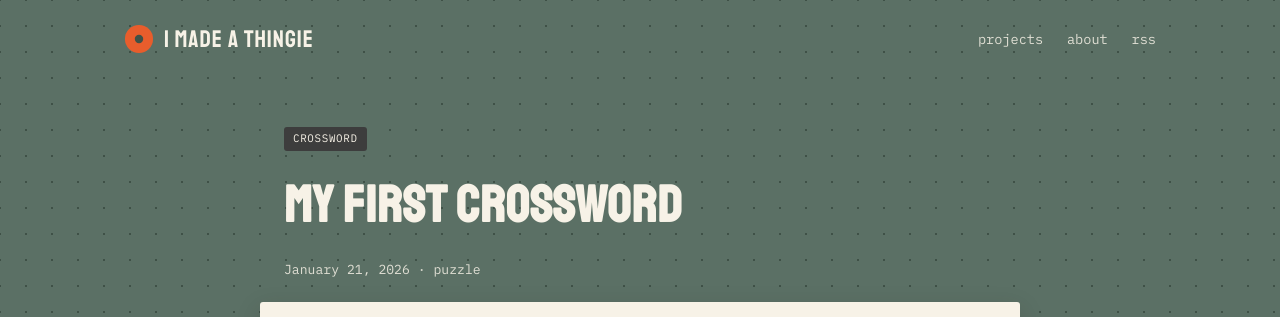
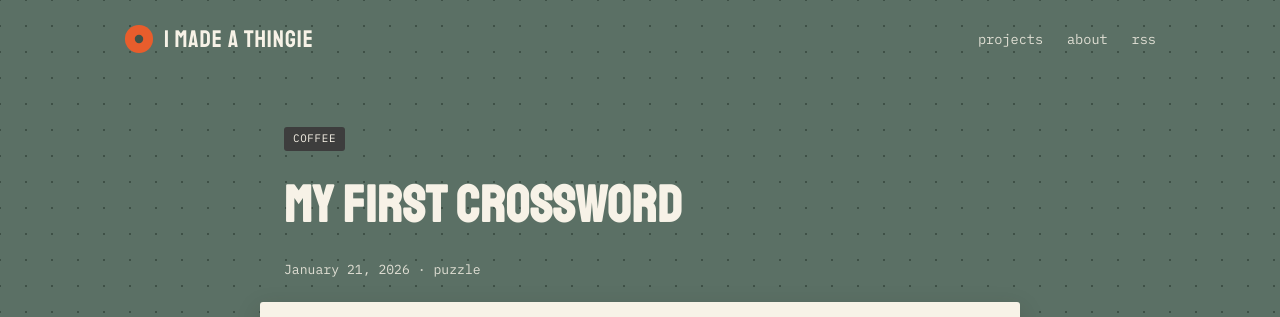
Before and after one commit to imadeathingie/madeathing, a Jekyll site: the page built from _posts/2026-01-21-my-first-crossword.md, in a window 1280 px wide and 900 px high. Shown: the top 317 px of the window. Built offline with Jekyll 4.4.1, drawn with Linux system fonts in a browser that asks for light colours.

Commit message:
crossword->coffee

```diff
--- a/_config.yml
+++ b/_config.yml
@@ -10,7 +10,7 @@ baseurl: ""
 # "https://yourusername.github.io" (user site) or
 # "https://yourusername.github.io/your-repo" (project site).
 # jekyll-feed and jekyll-seo-tag use it to generate correct absolute URLs.
-url: "https://imadeathingie.github.io/madeathing"
+url: "https://i.madeathing.ie"
 
 author: Thomas Hazlett
 email: i@madeathing.ie
@@ -28,8 +28,8 @@ categories_meta:
   cad:
     label: "CAD"
     color: "#338040"
-  crossword:
-    label: "Crossword"
+  coffee:
+    label: "Coffee"
     color: "#3D3D3D"
 
 markdown: kramdown
--- a/_posts/2026-01-21-my-first-crossword.md
+++ b/_posts/2026-01-21-my-first-crossword.md
@@ -1,6 +1,6 @@
 ---
 title: "My First Crossword"
-category: crossword
+category: coffee
 tags: [puzzle]
 image: /assets/images/my-first-crossword.svg
 excerpt: "A drag-and-drop crossword builder with a dictionary word finder, plus a playable puzzle embedded right in this post."
```
